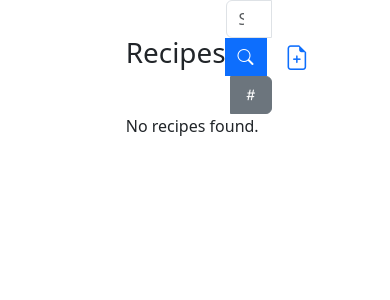
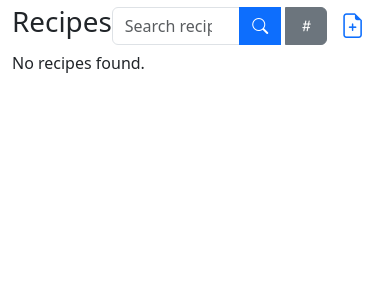
Before and after one commit to schovkla/cookbook, a Django app: page /recipes/ in a window 390 px wide. Shown: the top 300 px of the page. Run offline with Django 4.2, Linux system fonts and the light colour scheme; data that the repository does not hold is empty; some libraries are stand-ins or nearby versions.

Commit message:
Improve mobile responsiveness

```diff
--- a/cookbook/settings.py
+++ b/cookbook/settings.py
@@ -25,7 +25,7 @@ SECRET_KEY = 'django-insecure-5z!62&h@nz#yvx^py)ifgvki0msf*eg6@whl2%-t*0z(y!jq3*
 # SECURITY WARNING: don't run with debug turned on in production!
 DEBUG = True
 
-ALLOWED_HOSTS = []
+ALLOWED_HOSTS = ["*"]
 
 
 # Application definition
--- a/cookbook_app/templates/cookbook_app/core.html
+++ b/cookbook_app/templates/cookbook_app/core.html
@@ -5,6 +5,8 @@
     <link rel="stylesheet" href="https://cdnjs.cloudflare.com/ajax/libs/bootstrap/5.3.0/css/bootstrap.min.css">
     <link rel="stylesheet" href="https://cdn.jsdelivr.net/npm/bootstrap-icons@1.7.2/font/bootstrap-icons.css">
     <link rel="icon" type="image/x-icon" href="{% static 'images/favicon.ico' %}">
+    <meta name="viewport" content="width=device-width, initial-scale=1">
+
     {% block styles %}
     {% endblock %}
     <title>
--- a/cookbook_app/templates/cookbook_app/recipes.html
+++ b/cookbook_app/templates/cookbook_app/recipes.html
@@ -3,7 +3,8 @@
 {% load static %}
 
 {% block content %}
-    <div class="container col-5">
+    <div class="container md-6">
+        <div class="row">
             <div class=" d-flex justify-content-between align-items-center">
                 <h1 class=>{% trans "Recipes" %}</h1>
                 <form id="search-form" class="form-inline">
@@ -21,8 +22,11 @@
             </a>
 
             </div>
+        </div>
+        <div class="row">
         <div id="tags-list" class="d-none">
             {% include 'cookbook_app/tags_search.html' with tags=all_tags %}
+        </div>
         </div>
         <div id="recipe-list">
             {% include "cookbook_app/recipes_list.html" %}
--- a/cookbook_app/templates/cookbook_app/recipes_list.html
+++ b/cookbook_app/templates/cookbook_app/recipes_list.html
@@ -1,14 +1,18 @@
 {% load i18n %}
 <ul class="list-group">
     {% for recipe in recipes %}
-        <a class=" list-group-item d-flex justify-content-between align-items-center list-group-item-action text-decoration-none"
-           href="{% url 'recipe' recipe.pk %}"><span>{{ recipe.name }}</span>
+        <div class="row">
+            <a class=" list-group-item d-flex justify-content-between align-items-center list-group-item-action text-decoration-none"
+               href="{% url 'recipe' recipe.pk %}"><span>{{ recipe.name }}</span>
 
             <button type="button" class="btn btn-link"
                     onclick="window.open('{% url "admin:cookbook_app_recipe_change" recipe.id %}', '_blank')">
                 <span class="bi bi-pencil"></span></button>
-        </a>
+            </a>
+        </div>
     {% empty %}
+        <div class="row">
         <p>{% trans "No recipes found." %}</p>
+        </div>
     {% endfor %}
 </ul>
--- a/future_ideas.txt
+++ b/future_ideas.txt
@@ -2,3 +2,4 @@
 * pujde pridat k receptu fotka
 * Update to jquery selectors
 * Pridat moznost zalohovani databaze
+* Responzivita na mobilu
```
Lines whose indentation alone changed are shown as unchanged.
